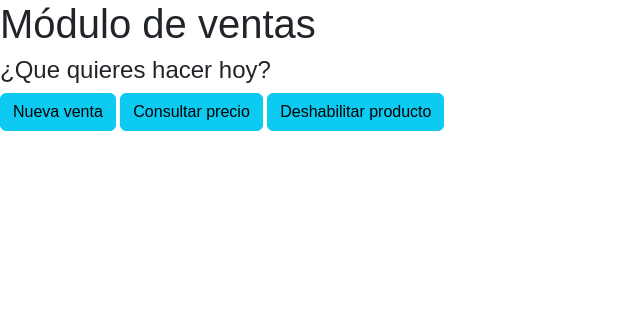
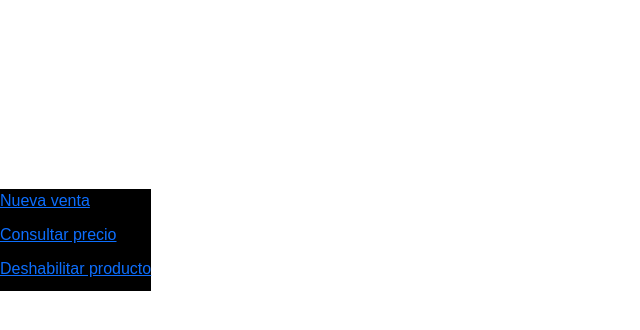
Before and after one commit to Alfonso-Chiguay/PilisCoffeeWeb, a Django app: template pos/templates/ventas_home.html in a window 1280 px wide. Shown: the part 160-490 px from the top of the page, without its empty margins (0-640 px from the left). Run offline with Django 3.2, Linux system fonts and the light colour scheme; the template is opened without the code that fills it, so the values that code supplies are empty.

Commit message:
se comienza a trabajar en pos

```diff
--- a/pos/static/css/style_pos.css
+++ b/pos/static/css/style_pos.css
@@ -35,17 +35,15 @@ nav {
     font-size: 24px;
 }
 
+.menu a:hover{
+	color: #cea558
+}
+
 .menu span{
 	margin: 0 1rem;
 	color: white;
     font-family: "Roboto Thin";
     font-size: 24px;
-}
-
-.menu a:hover {
-	color: #caa97d;
-	font-weight: bold;
-    font-size: 28px;
 }
 
 .hamburger {
@@ -107,11 +105,32 @@ nav {
     font-size: 24px;
 }
 
-.mobile-menu a:hover {
-	color: #caa97d;
-	background-color: #311e02;
-	font-weight: bold;
-    font-size: 32px;
+.container-home{
+	background-color: #58491e27;
+	padding: 30px 70px 60px;
+	box-shadow: 5px 10px 8px #888888;
+	display: flex;
+	flex-direction: column;
+	align-items: center;
+	border-radius: 40px;
+	margin: 2% 30%;
+
+}
+
+.menu-ventas {
+	position: fixed;
+	left: 0;
+	top: 50%;
+	transform: translateY(-50%);
+	display: flex;
+	flex-direction: column;
+	background-color: #000;
+  }
+
+.btn-venta {
+	display: block; /* Hacer que los botones sean elementos de bloque */
+	margin-bottom: 10px;
+
 }
 
 @keyframes cambio {
--- a/pos/templates/ventas_home.html
+++ b/pos/templates/ventas_home.html
@@ -6,14 +6,12 @@ POS Ventas
 
 {% block body %}
 
-<div class="titulo-home">
-    <h1>Módulo de ventas</h1>
-</div>
-<div class="container-home">
-    <h4>¿Que quieres hacer hoy?</h4>
-    <a class="btn btn-info" href="{% url 'nueva_venta' %}">Nueva venta</a>
-    <a class="btn btn-info">Consultar precio</a>
-    <a class="btn btn-info">Deshabilitar producto</a>
+
+
+<div class="menu-ventas">
+    <a class="btn-venta" href="{% url 'nueva_venta' %}">Nueva venta</a>
+    <a class="btn-venta">Consultar precio</a>
+    <a class="btn-venta">Deshabilitar producto</a>
 </div>
 
 
```
Also changed, not shown: pos/templates/pos_home.html (+8 -9 lines), pos/views.py (+15 -2 lines), website/static/img/marcas/cafe/altomayo_logo.jpg (added), website/static/img/marcas/cafe/giron_logo.png (added).
